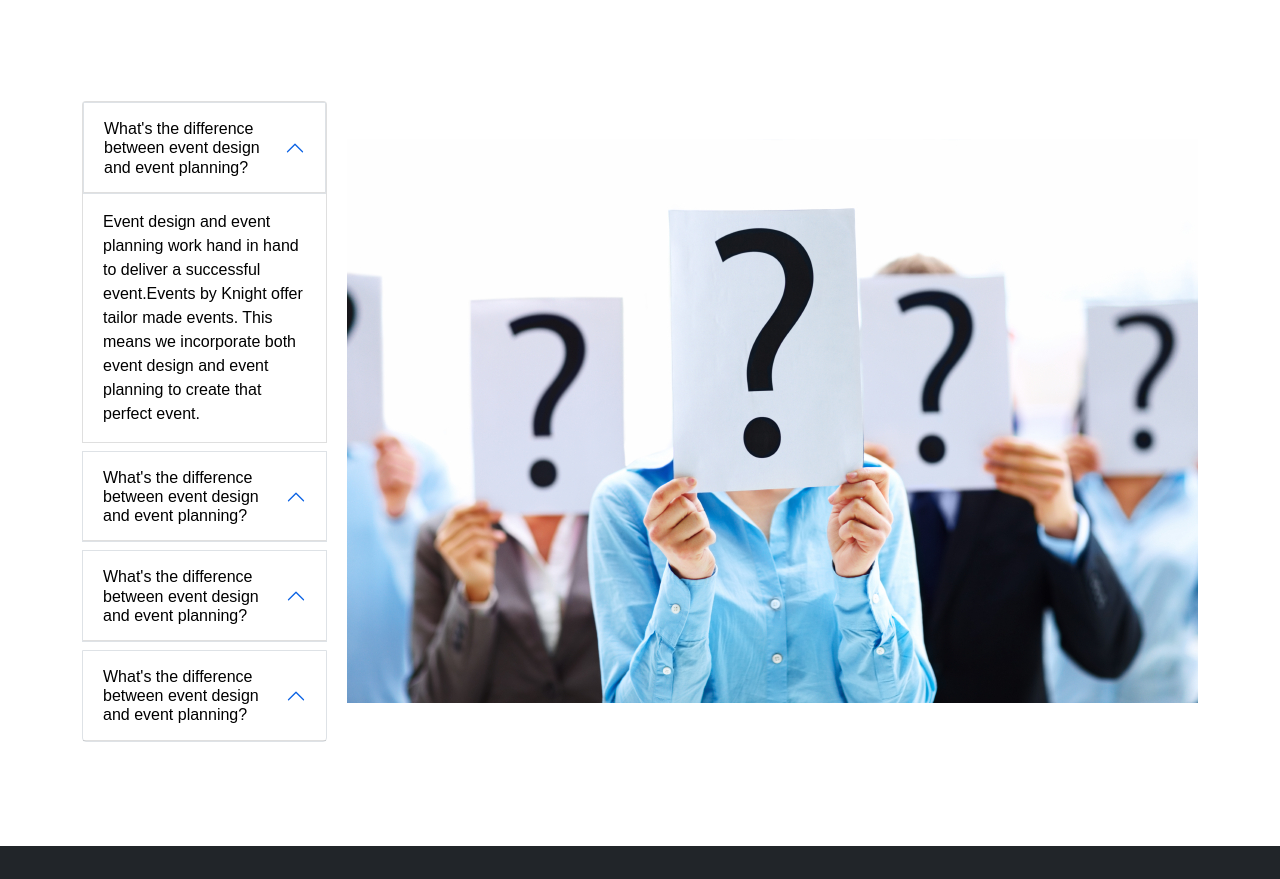
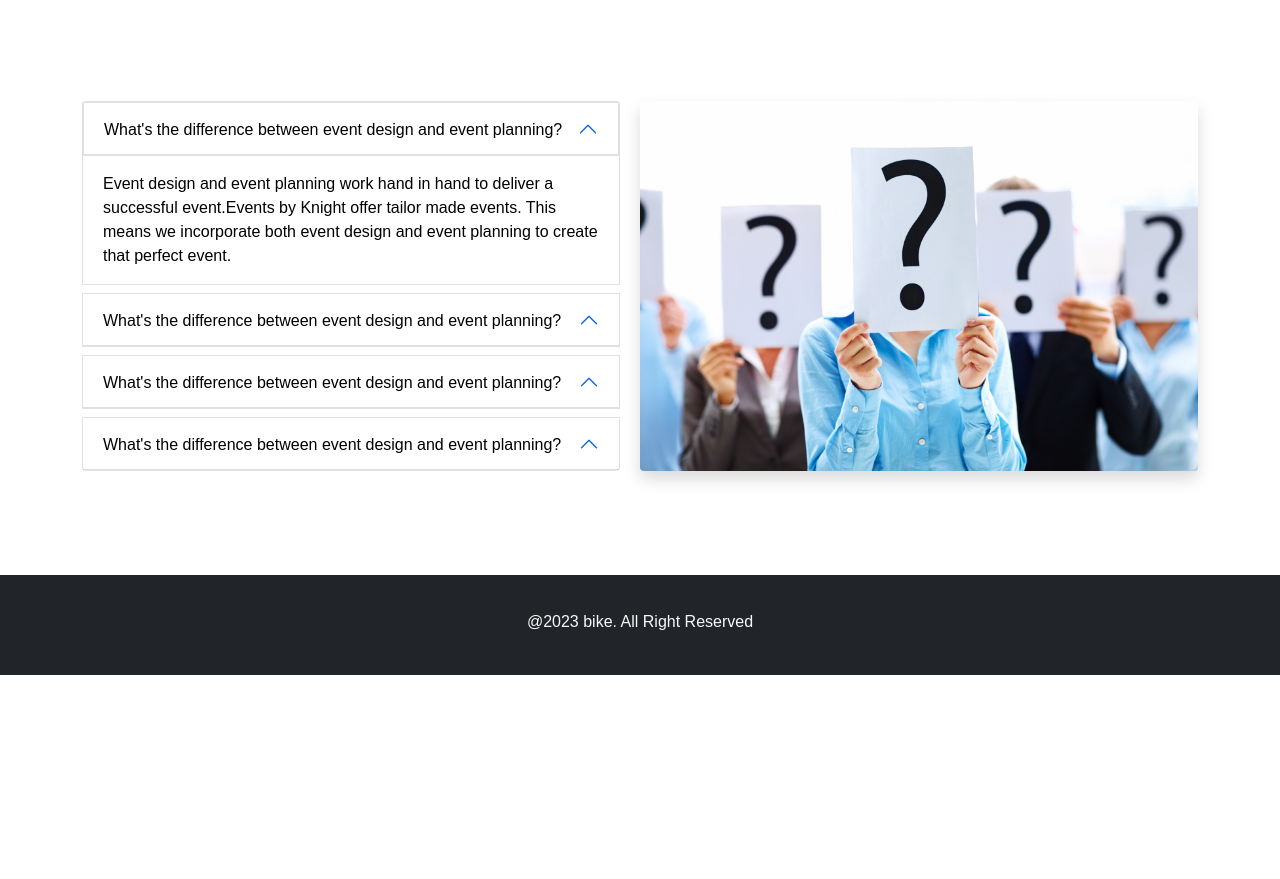
Before and after one commit to mohaiminur24/Project-with_Bootstrap, a plain HTML site: page index.html in a window 1280 px wide. Shown: the part 2487-3366 px from the top of the page. After the commit the page ends 3162 px from the top, so only its background shows below. Drawn offline with nearby package versions, Linux system fonts and the light colour scheme; a web font is replaced by a local one.

Commit message:
some change

```diff
--- a/index.html
+++ b/index.html
@@ -320,7 +320,7 @@
 
 
   </div>
-  <img class="img-fluid" src="images/questions.jpg" alt="">
+  <img class="img-fluid w-50 rounded shadow" src="images/questions.jpg" alt="">
  </div>
 
 
```
